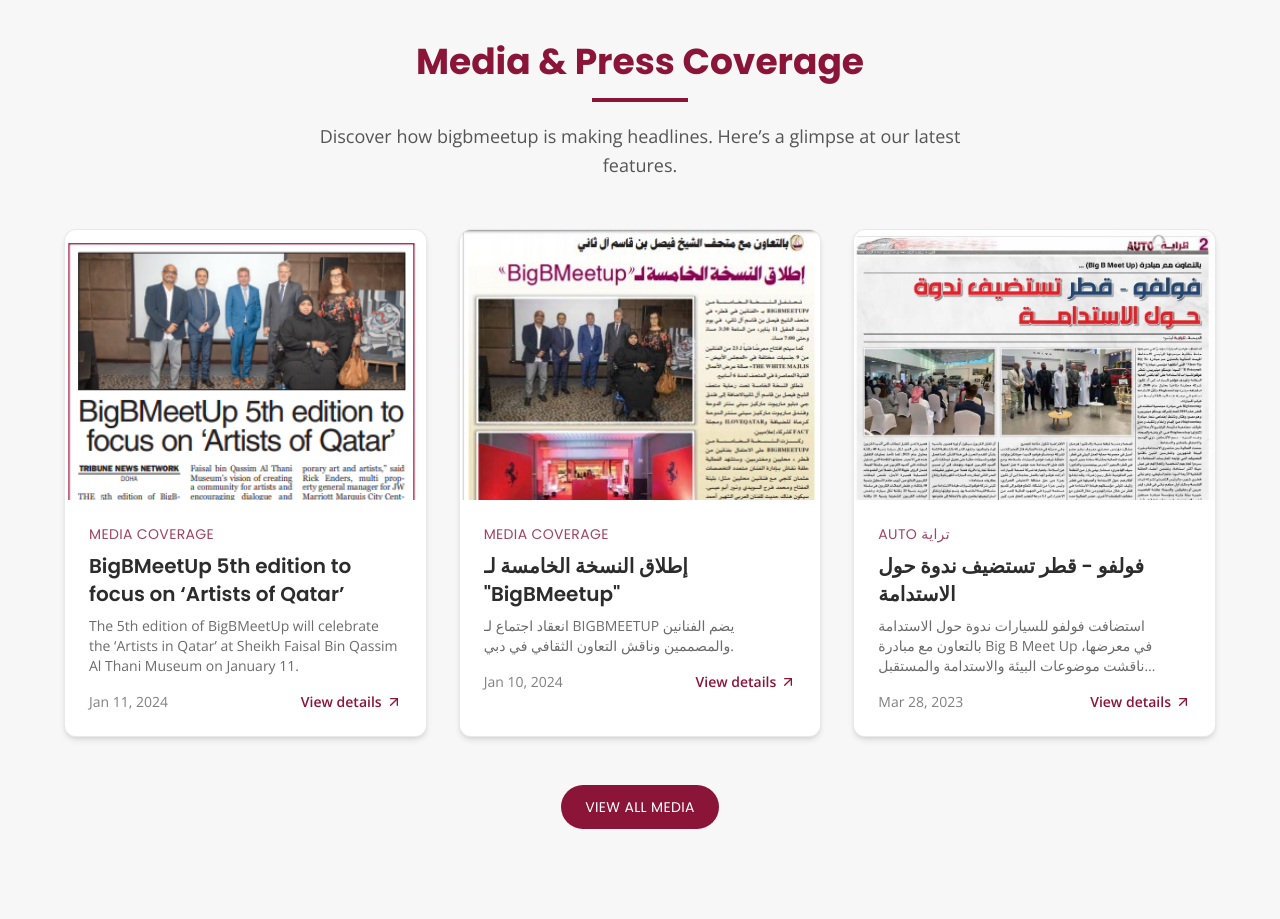
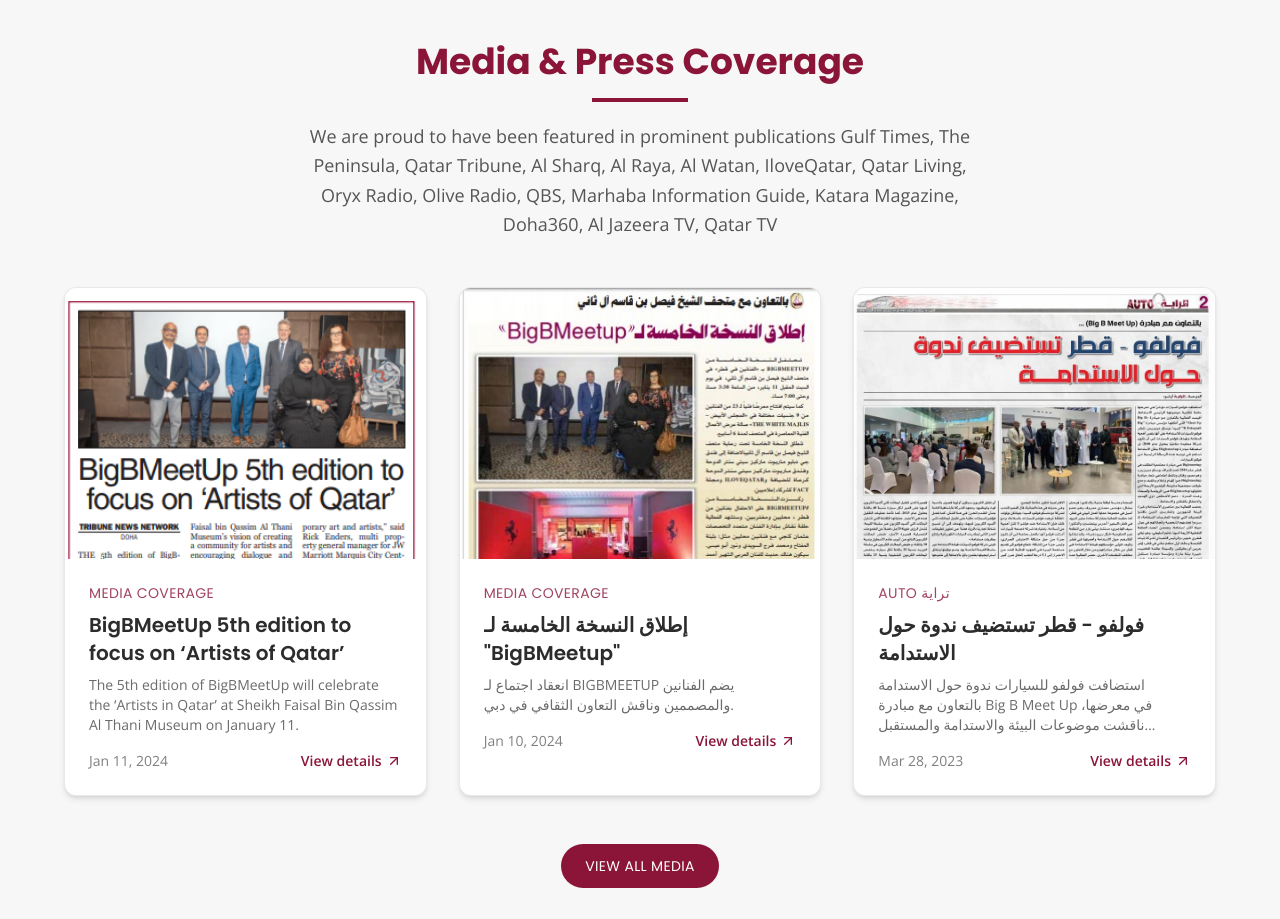
Before and after one commit to hedsouza/bigbmeetup, a Next.js app: page / in a window 1280 px wide. Shown: the part 6340-7259 px from the top of the page. Built offline with nearby package versions, Linux system fonts and the light colour scheme; no server answers.

Commit message:
Update media section copy with featured publications list

```diff
--- a/components/media/MediaPreview.tsx
+++ b/components/media/MediaPreview.tsx
@@ -40,7 +40,7 @@
           </h2>
           <div className="w-24 h-1 bg-primary-maroon mx-auto mb-5" />
           <p className="text-lg font-body text-neutral-charcoal/80 max-w-2xl mx-auto leading-relaxed">
-            Discover how bigbmeetup is making headlines. Here’s a glimpse at our latest features.
+            We are proud to have been featured in prominent publications Gulf Times, The Peninsula, Qatar Tribune, Al Sharq, Al Raya, Al Watan, IloveQatar, Qatar Living, Oryx Radio, Olive Radio, QBS, Marhaba Information Guide, Katara Magazine, Doha360, Al Jazeera TV, Qatar TV
           </p>
         </div>
 
```
